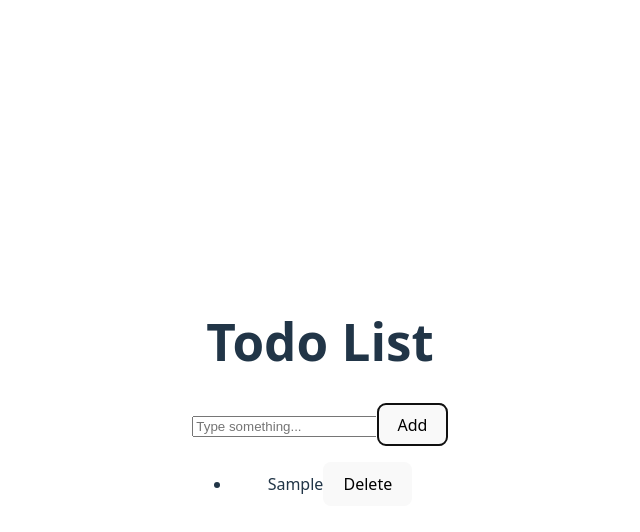
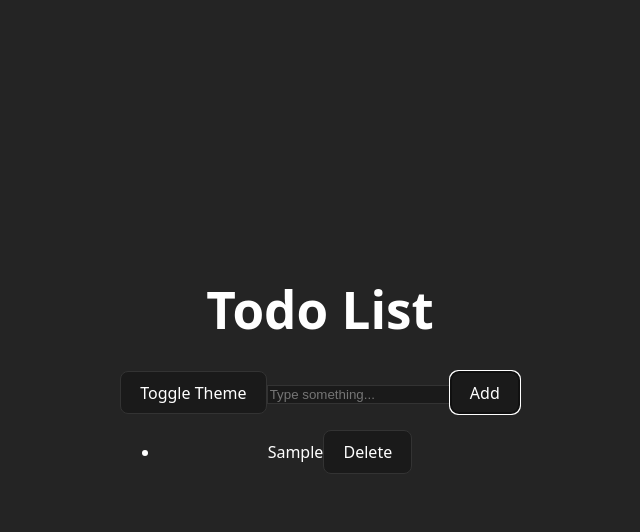
Before and after one commit to ephesian-tggae/to-do-list, a React (Vite) app: page / in a window 1280 px wide. Both pictures are taken after typing "Sample" into the empty fields and a click on the button "Add". Shown: the top 532 px of the page, without its empty margins (320-960 px from the left). Built offline with nearby package versions, Linux system fonts and the light colour scheme.

Commit message:
added a light/dark theme feature

```diff
--- a/src/App.css
+++ b/src/App.css
@@ -9,3 +9,35 @@
   padding: 2rem;
   margin: 0 auto;
 }
+
+.todo-text {
+  cursor: pointer;
+}
+
+.completed {
+  text-decoration: line-through;
+  color: gray; /* optional: make it look dimmer */
+}
+
+body.light {
+  background-color: #ffffff;
+  color: #213547;
+}
+
+body.dark {
+  background-color: #242424;
+  color: #ffffff;
+}
+
+body.light input,
+body.light button {
+  background-color: #f9f9f9;
+  color: #213547;
+}
+
+body.dark input,
+body.dark button {
+  background-color: #1a1a1a;
+  color: #ffffff;
+  border: 1px solid #333;
+}
--- a/src/App.jsx
+++ b/src/App.jsx
@@ -1,12 +1,19 @@
-import { useState } from 'react'
+import { useState, useEffect } from 'react'
 import './App.css'
 
 function App() {
   const [todos, setTodos] = useState([])
   const [inputValue, setInputValue] = useState('')
+  const [theme, setTheme] = useState('dark')
+
+  useEffect(() => {
+    document.body.classList.remove('light', 'dark')
+    document.body.classList.add(theme)
+  }, [theme])
 
   const addTodo = () => {
-    setTodos([...todos, inputValue ]) // add the new todo
+    if (inputValue.trim() === '') return; // prevent empty todos
+    setTodos([...todos, { text: inputValue, completed: false}]) // add the new todo
     setInputValue('') // clear the input
   }
 
@@ -14,10 +21,21 @@ function App() {
     setTodos(todos.filter((_, index) => index !== idToDelete))
   }
 
+  // Toggle complete
+const toggleTodo = (index) => {
+  const newTodos = [...todos]
+  newTodos[index].completed = !newTodos[index].completed
+  setTodos(newTodos)
+}
+
+
   return (
     <>
       <div className="container">
         <h1>Todo List</h1>
+        <button onClick={() => setTheme(theme === 'dark' ? 'light' : 'dark')}>
+          Toggle Theme
+        </button>
         <input
           type="text"
           value={inputValue}
@@ -30,7 +48,13 @@ function App() {
 
         <ul>
           {todos.map((todo, index) => (
-            <li key={index}>{todo}
+            <li key={index}>
+              <span
+                onClick={() => toggleTodo(index)}
+                className={`todo-text ${todo.completed ? 'completed' : ''}`}
+              >
+                {todo.text}
+              </span>
               <button onClick={() => deleteTodo(index)}>
                 Delete
               </button>
@@ -38,6 +62,7 @@ function App() {
           ))}
         </ul>
       </div>
+      <div className={`container ${theme}`}></div>
     </>
   )
 }
```
Also changed, not shown: 1 other file (tests, documents, lock files or other folders).
